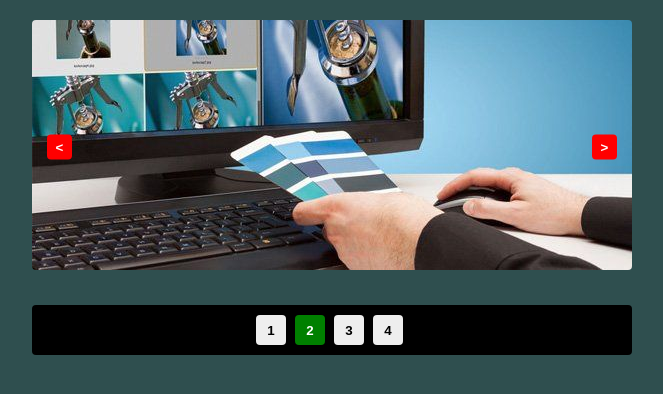
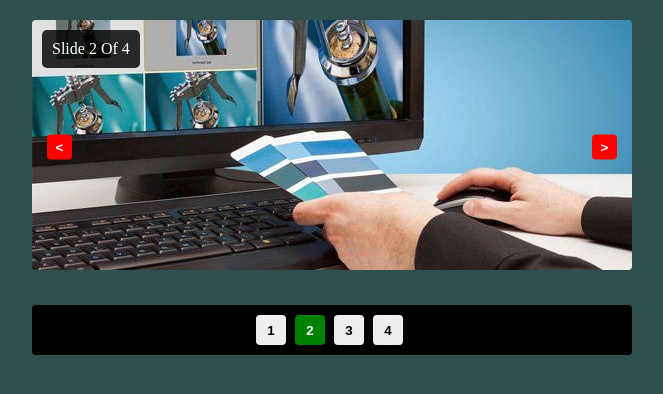
Before and after one commit to Abdalrahman-gits/Auto_Img_Slider, a plain HTML site: page index.html in a window 1280 px wide. Shown: the whole page, without its empty margins (308-971 px from the left). Drawn offline with Linux system fonts and the light colour scheme.

Commit message:
Adding Current Slide Comment

```diff
--- a/index.html
+++ b/index.html
@@ -9,6 +9,7 @@
 <body>
   <div class="container">
     <div class="image-slider">
+      <div class="current-slide"></div>
       <div class="inner-indicators">
         <button class="indicator-item" data-index="0">1</button>
         <button class="indicator-item" data-index="1">2</button>
--- a/main.js
+++ b/main.js
@@ -1,4 +1,5 @@
 // get Elements
+let sliderCurrent = document.querySelector(".image-slider .current-slide");
 let sliderIndicators = Array.from(document.querySelectorAll(".image-slider .inner-indicators .indicator-item"));
 let sliderImages = Array.from(document.querySelectorAll(".image-slider .inner-images .image-item"));
 let prevBtn = document.querySelector(".image-slider .prev");
@@ -11,7 +12,7 @@ let imgIndex = 0;
 let autoSlideId;
 
 
-
+/**** Functions ****/
 
 // Find if active class found in html elements
 function ifActiveFound(sliderImages) {
@@ -31,8 +32,11 @@ function setImage(index) {
   removeActive(sliderImages);
   removeActive(sliderIndicators);
 
-  sliderImages[index].classList.add("active");
-  sliderIndicators[index].classList.add("active");
+  // For Comment Above the Image
+  sliderCurrent.textContent = `Slide ${+index + 1} Of ${sliderImages.length}`;
+
+  sliderImages[+index].classList.add("active");
+  sliderIndicators[+index].classList.add("active");
 }
 
 // Moves Index to the Next Page
@@ -86,8 +90,7 @@ function resumeAfterDelay() {
 
 // if No active class found => it Initiates.
 if(!ifActiveFound(sliderImages)){
-  sliderImages[0].classList.add("active");
-  sliderIndicators[0].classList.add("active");
+  setImage(imgIndex);
 }
 else {
   sliderIndicators.forEach((indicator) => {
--- a/style.css
+++ b/style.css
@@ -15,6 +15,17 @@ body {
 .image-slider {
   position: relative;
   height: 335px;
+}
+
+.image-slider .current-slide {
+  position: absolute;
+  top: 10px;
+  left: 10px;
+  background-color: #000000d1;
+  color: white;
+  z-index: 111;
+  padding: 10px;
+  border-radius: 5px;
 }
 
 .image-slider .inner-indicators {
@@ -53,7 +64,7 @@ body {
 
 .image-slider .inner-images img {
   width: 100%;
-  max-height: 250px;
+  height: 250px;
   border-radius: 4px;
 }
 
```
